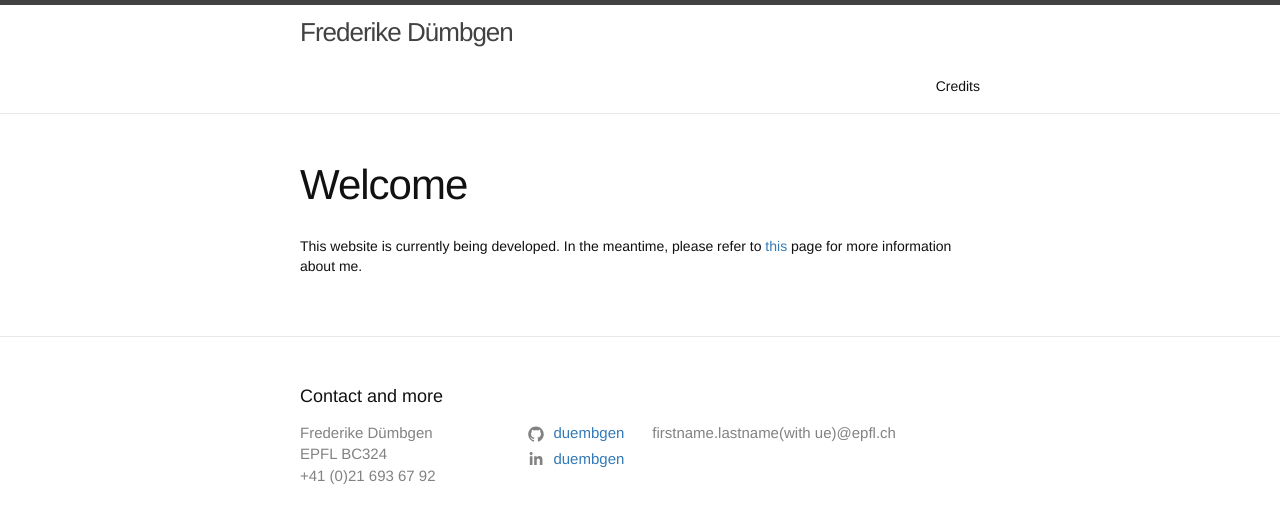
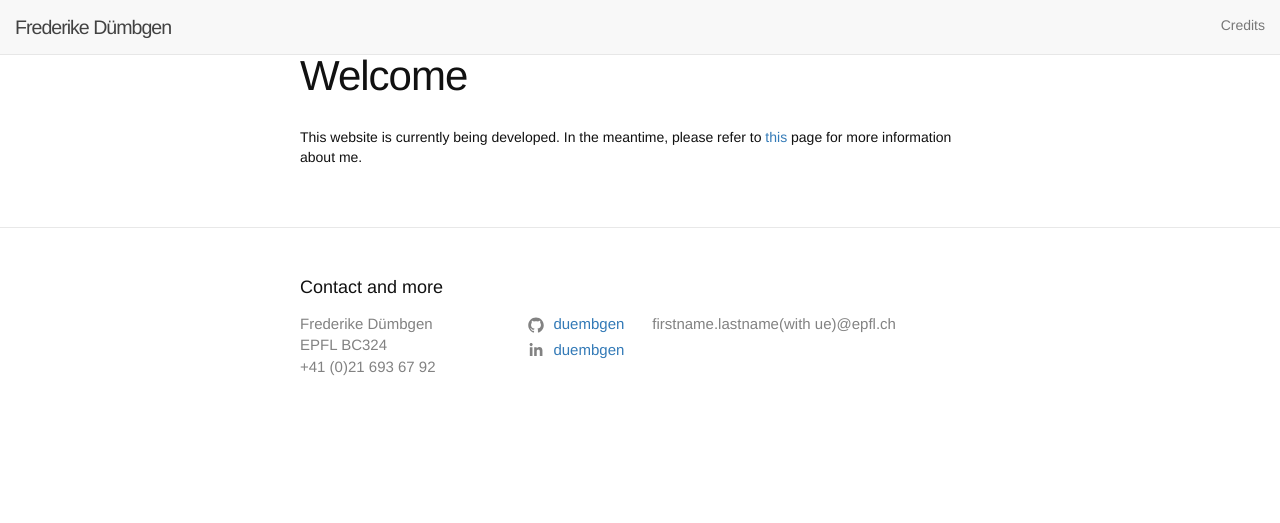
Before and after one commit to duembgen/duembgen.github.io, a Jekyll site: the page built from index.md, in a window 1280 px wide. Shown: the top 523 px of the page. Built offline with Jekyll 4.4.1, drawn with Linux system fonts in a browser that asks for light colours; nearby versions of some CDN libraries.

Commit message:
Added bootstrap navigation bar.

```diff
--- a/_includes/header.html
+++ b/_includes/header.html
@@ -1,33 +1,33 @@
 <header class="site-header" role="banner">
-
-  <div class="wrapper">
   {% assign default_paths = site.pages | map: "path" %}
   {% assign page_paths = site.header_pages | default: default_paths %}
+
+  <nav class="navbar navbar-default navbar-fixed-top">
+    <div class="container-fluid">
+      <!-- Brand and toggle get grouped for better mobile display -->
+      <div class="navbar-header">
+        <button type="button" class="navbar-toggle collapsed" data-toggle="collapse" data-target="#menu-header" aria-expanded="false">
+          <span class="sr-only">Toggle navigation</span>
+          <span class="icon-bar"></span>
+          <span class="icon-bar"></span>
+          <span class="icon-bar"></span>
+        </button>
         <a class="site-title" href="{{ "/" | relative_url }}">{{ site.title | escape }}</a>
+      </div>
 
+      <!-- Collect the nav links, forms, and other content for toggling -->
+      <div class="collapse navbar-collapse" id="menu-header">
+        <ul class="nav navbar-nav navbar-right">
           {% if page_paths %}
-      <nav class="site-nav">
-        <input type="checkbox" id="nav-trigger" class="nav-trigger" />
-        <label for="nav-trigger">
-          <span class="menu-icon">
-            <svg viewBox="0 0 18 15" width="18px" height="15px">
-              <path fill="#424242" d="M18,1.484c0,0.82-0.665,1.484-1.484,1.484H1.484C0.665,2.969,0,2.304,0,1.484l0,0C0,0.665,0.665,0,1.484,0 h15.031C17.335,0,18,0.665,18,1.484L18,1.484z"/>
-              <path fill="#424242" d="M18,7.516C18,8.335,17.335,9,16.516,9H1.484C0.665,9,0,8.335,0,7.516l0,0c0-0.82,0.665-1.484,1.484-1.484 h15.031C17.335,6.031,18,6.696,18,7.516L18,7.516z"/>
-              <path fill="#424242" d="M18,13.516C18,14.335,17.335,15,16.516,15H1.484C0.665,15,0,14.335,0,13.516l0,0 c0-0.82,0.665-1.484,1.484-1.484h15.031C17.335,12.031,18,12.696,18,13.516L18,13.516z"/>
-            </svg>
-          </span>
-        </label>
-
-        <div class="trigger">
             {% for path in page_paths %}
               {% assign my_page = site.pages | where: "path", path | first %}
               {% if my_page.title %}
-            <a class="page-link" href="{{ my_page.url | relative_url }}">{{ my_page.title | escape }}</a>
+              <li><a href="{{ my_page.url | relative_url }}">{{ my_page.title | escape }}</a></li>
               {% endif %}
             {% endfor %}
-
-        </div>
+          {% endif %}
+        </ul>
+      </div> <!-- /.navbar-collapse -->
+    </div> <!-- /.container-fluid -->
 	</nav>
-    {% endif %}
-  </div>
 </header>
--- a/_layouts/default.html
+++ b/_layouts/default.html
@@ -15,6 +15,9 @@
 
     {% include footer.html %}
 
+<!-- Latest compiled and minified JavaScript -->
+   <script src="https://ajax.googleapis.com/ajax/libs/jquery/3.2.1/jquery.min.js"></script>
+    <script src="https://maxcdn.bootstrapcdn.com/bootstrap/3.3.7/js/bootstrap.min.js" integrity="sha384-Tc5IQib027qvyjSMfHjOMaLkfuWVxZxUPnCJA7l2mCWNIpG9mGCD8wGNIcPD7Txa" crossorigin="anonymous"></script>
   </body>
 
 </html>
--- a/_sass/minima/_layout.scss
+++ b/_sass/minima/_layout.scss
@@ -3,15 +3,13 @@
  */
 .site-header {
   border-top: 5px solid $grey-color-dark;
-  border-bottom: 1px solid $grey-color-light;
-  min-height: $spacing-unit * 1.865;
 
   // Positioning context for the mobile navigation icon
   position: relative;
 }
 
 .site-title {
-  @include relative-font-size(1.625);
+  @include relative-font-size(1.225);
   font-weight: 300;
   line-height: $base-line-height * $base-font-size * 2.25;
   letter-spacing: -1px;
```
Lines whose indentation alone changed are shown as unchanged.
